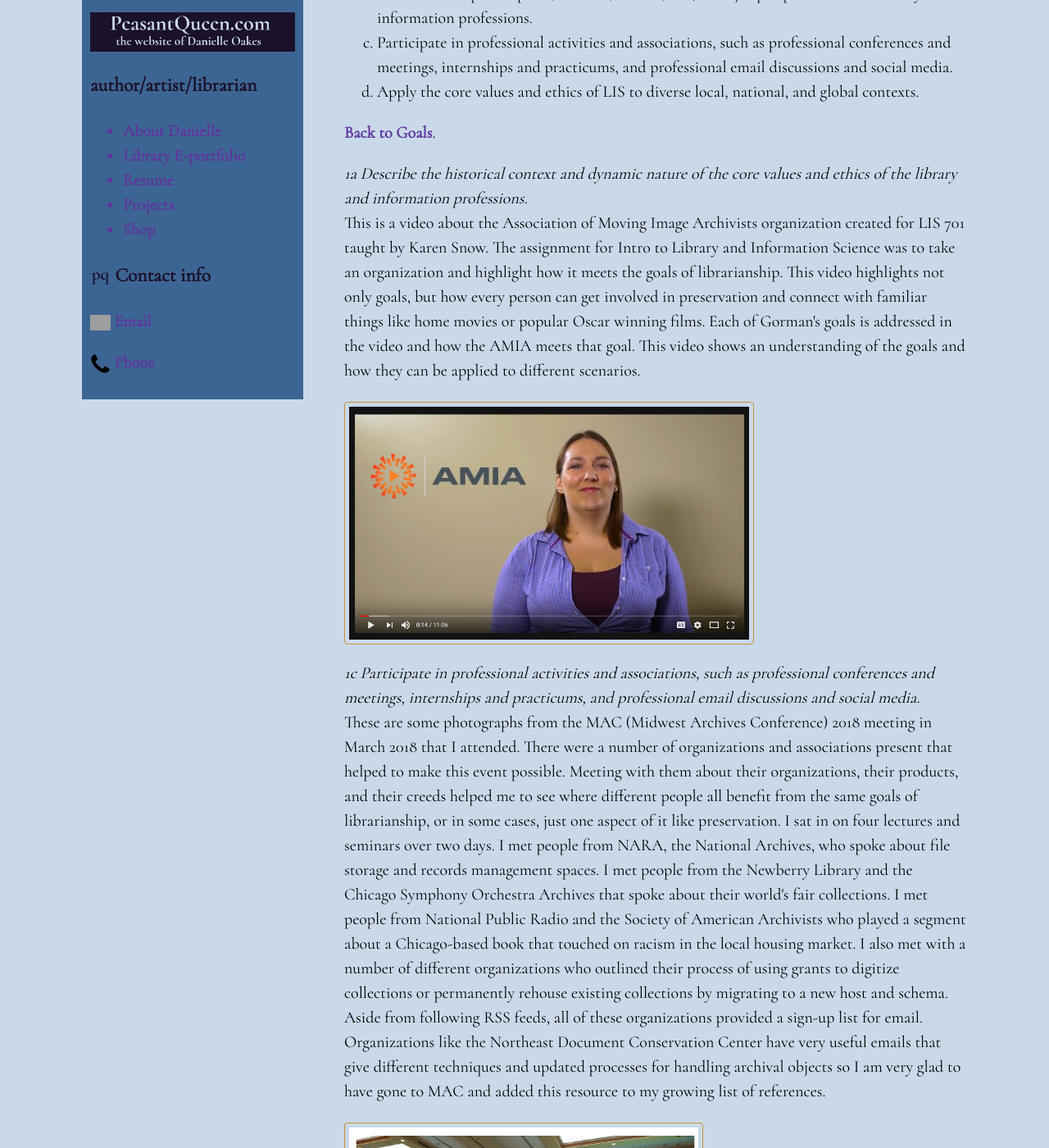
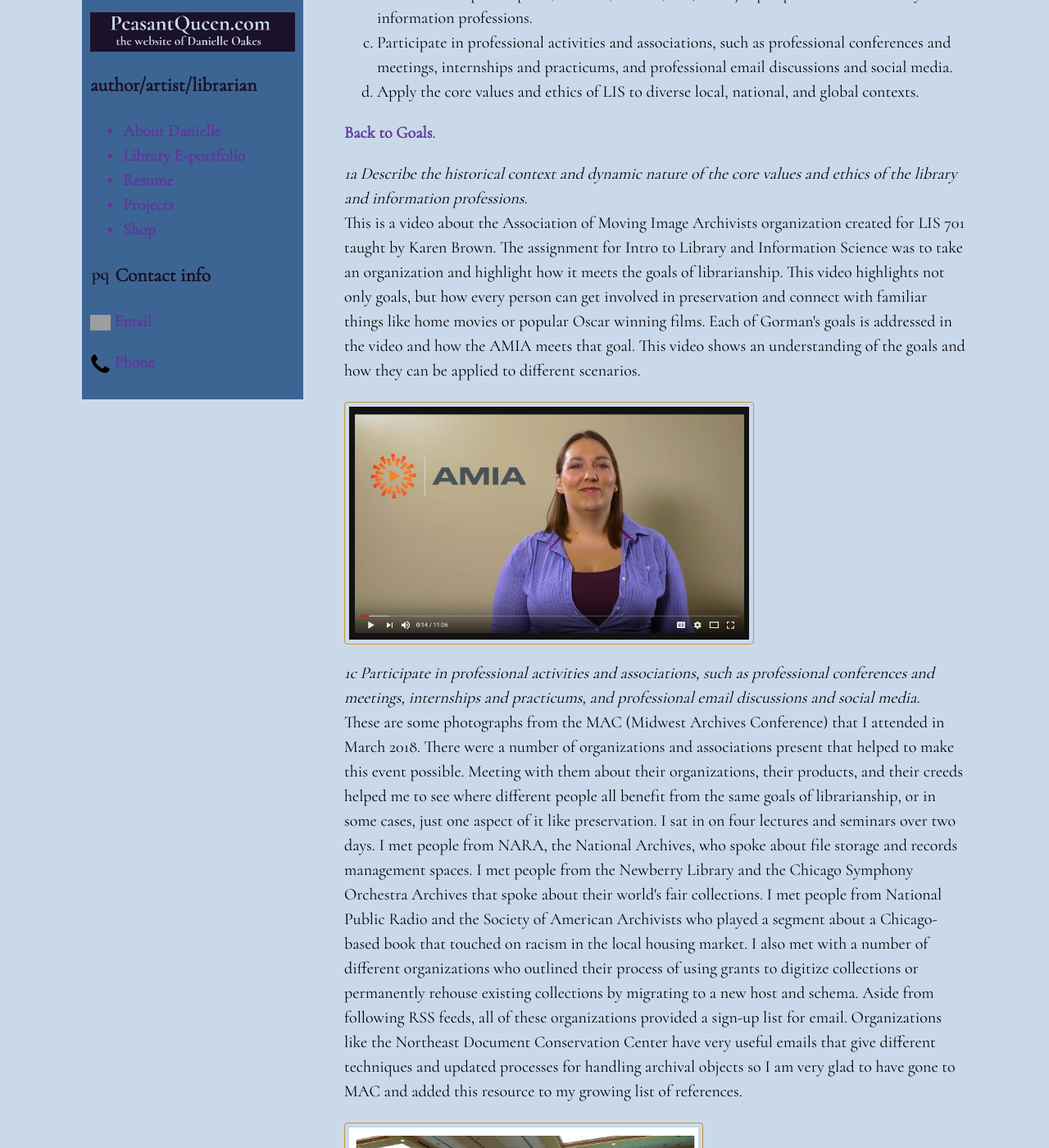
Before and after one commit to PeasantQueen/peasantqueen.github.io, a Jekyll site: the page built from _goals/goal1.html, in a window 1280 px wide and 1400 px high, scrolled down 424 px. Shown: the whole window at 82% size. Built offline with Jekyll 4.4.1, drawn with Linux system fonts in a browser that asks for light colours; comment, search, counter and statistics services are not loaded; grey boxes are pictures that could not be loaded.

Commit message:
update drawing

```diff
--- a/_goals/goal1.html
+++ b/_goals/goal1.html
@@ -14,10 +14,10 @@
 </ol>
 <p><a href="{{site.baseurl}}/goals" title="goals landing page">Back to Goals</a>.</p>
 <p><em>1a Describe the historical context and dynamic nature of the core values and ethics of the library and information professions.</em><br>
-  This is a video about the Association of Moving Image Archivists organization created for LIS 701 taught by Karen Snow. The assignment for Intro to Library and Information Science was to take an organization and highlight how it meets the goals of librarianship. This video highlights not only goals, but how every person can get involved in preservation and connect with familiar things like home movies or popular Oscar winning films. Each of Gorman's goals is addressed in the video and how the AMIA meets that goal. This video shows an understanding of the goals and how they can be applied to different scenarios.</p>
+  This is a video about the Association of Moving Image Archivists organization created for LIS 701 taught by Karen Brown. The assignment for Intro to Library and Information Science was to take an organization and highlight how it meets the goals of librarianship. This video highlights not only goals, but how every person can get involved in preservation and connect with familiar things like home movies or popular Oscar winning films. Each of Gorman's goals is addressed in the video and how the AMIA meets that goal. This video shows an understanding of the goals and how they can be applied to different scenarios.</p>
 <p><a href="https://www.youtube.com/watch?v=HvwCzqUZrrE" title="AMIA video" target="_blank"><img src="{{site.baseurl}}/MSLIS/amiathumbnail.png" alt="AMIA video thumbnail" class="thumbnail_h"></a></p>
 <p><em>1c Participate in professional activities and associations, such as professional conferences and meetings, internships and practicums, and professional email discussions and social media.</em><br>
-  These are some photographs from the MAC (Midwest Archives Conference) 2018 meeting in March 2018 that I attended. There were a number of organizations and associations present that helped to make this event possible. Meeting with them about their organizations, their products, and their creeds helped me to see where different people all benefit from the same goals of librarianship, or in some cases, just one aspect of it like preservation. I sat in on four lectures and seminars over two days. I met people from NARA, the National Archives, who spoke about file storage and records management spaces. I met people from the Newberry Library and the Chicago Symphony Orchestra Archives that spoke about their world's fair collections. I met people from National Public Radio and the Society of American Archivists who played a segment about a Chicago-based book that touched on racism in the local housing market. I also met with a number of different organizations who outlined their process of using grants to digitize collections or permanently rehouse existing collections by migrating to a new host and schema. Aside from following RSS feeds, all of these organizations provided a sign-up list for email. Organizations like the Northeast Document Conservation Center have very useful emails that give different techniques and updated processes for handling archival objects so I am very glad to have gone to MAC and added this resource to my growing list of references.</p>
+  These are some photographs from the MAC (Midwest Archives Conference) that I attended in March 2018. There were a number of organizations and associations present that helped to make this event possible. Meeting with them about their organizations, their products, and their creeds helped me to see where different people all benefit from the same goals of librarianship, or in some cases, just one aspect of it like preservation. I sat in on four lectures and seminars over two days. I met people from NARA, the National Archives, who spoke about file storage and records management spaces. I met people from the Newberry Library and the Chicago Symphony Orchestra Archives that spoke about their world's fair collections. I met people from National Public Radio and the Society of American Archivists who played a segment about a Chicago-based book that touched on racism in the local housing market. I also met with a number of different organizations who outlined their process of using grants to digitize collections or permanently rehouse existing collections by migrating to a new host and schema. Aside from following RSS feeds, all of these organizations provided a sign-up list for email. Organizations like the Northeast Document Conservation Center have very useful emails that give different techniques and updated processes for handling archival objects so I am very glad to have gone to MAC and added this resource to my growing list of references.</p>
 <p><a href="{{site.baseurl}}/MSLIS/MAC_2018.pdf" title="photos from MAC 2018 presentations" target="_blank"><img src="{{site.baseurl}}/MSLIS/MACthumbnail.png" alt="MAC thumbnail" class="thumbnail_v"></a></p>
 <p><em>1d Apply the core values and ethics of LIS to diverse local, national, and global contexts.</em><br>
   This is a video presentation for LIS 704 taught by Jeanne Holba Puacz. In this video interview for Reference and Online Services, I followed the process of a patron asking a librarian a question. Using footage from the interview, I highlighted the points when the librarian used different techniques and resources to fulfill the needs of the patron. I also discussed how the processes of the librarian followed Gorman's goals for librarianship in a local context. Demonstrating good practices for customer service and discussing these points on a public forum like YouTube allows interaction with a national or global audience. Seeing good practices and discussing different scenarios in a video while opening a dialogue for discussion in comments is a great way to reach a large audience to talk about ethics and values for an LIS program.</p>
--- a/_projects/drawing.html
+++ b/_projects/drawing.html
@@ -6,5 +6,6 @@
 <h2>Drawings</h2>
 <p>Danielle is involved in various drawing projects including book covers and comic book pages.</p>
 <p><a href="http://www.lulu.com/shop/david-jackson/up-from-here/paperback/product-14933022.html?ppn=1" title="up from here purchase link" target="_blank"><img src="{{site.baseurl}}/images/upfromhere.png" alt="up from here thumbnail"></a></p>
+<p><a href="https://drive.google.com/file/d/1SUK9L8CMX8B5eWUX_VnYFc7XzNyipuGb/view?usp=sharing" title="threshold cover" target="_blank"><img src="{{site.baseurl}}/images/threshold.JPG" alt="threshold thumbnail" class="thumbnail_v"></a></p>
 <p><a href="https://www.mycomicshop.com/search?q=Gold+Digger+%236" title="gold digger swimsuit 6" target="_blank"><img src="{{site.baseurl}}/images/golddigger.png" alt="gold digger thumbnail"></a></p>
 <p><a href="{{site.baseurl}}/projects" title="projects landing page">Back to Projects</a>.</p>
```
Also changed, not shown: images/threshold.JPG (added).
